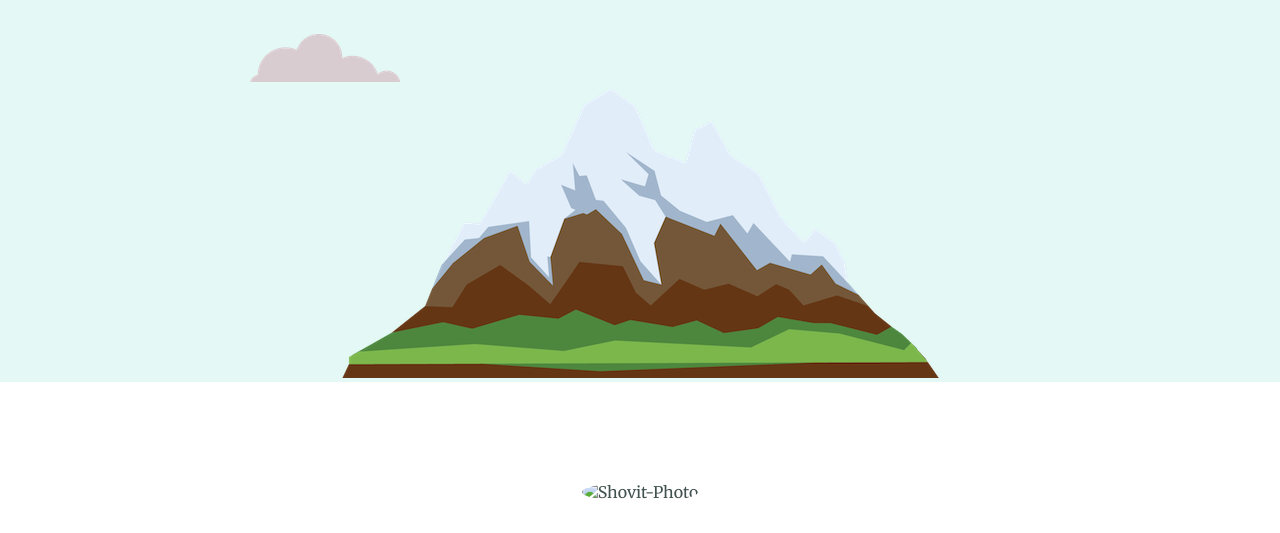
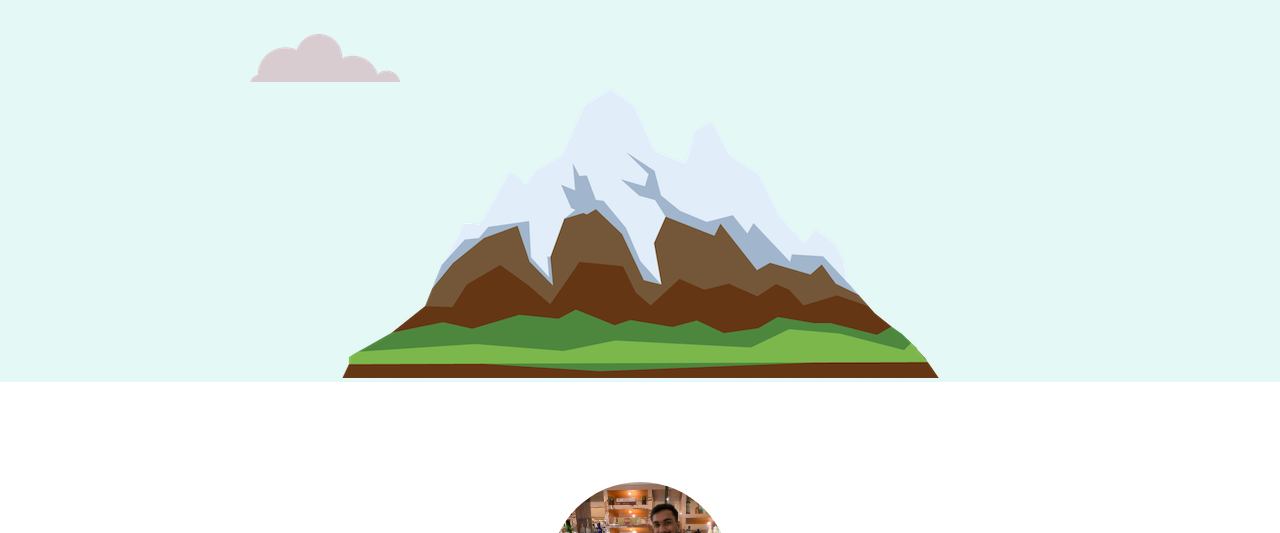
Before and after one commit to shovitAg/personalwebsite, a plain HTML site: page index.html in a window 1280 px wide. Shown: the part 386-919 px from the top of the page. Drawn offline with Linux system fonts and the light colour scheme.

Commit message:
Update index.html

```diff
--- a/index.html
+++ b/index.html
@@ -26,7 +26,7 @@
 
   <div class="middle-container">
     <div class="profile">
-      <img class="profile-picture" src="shovit.png" alt="Shovit-Photo">
+      <img class="profile-picture" src="images/shovit.png" alt="Shovit-Photo">
       <h2>Hello.</h2>
       <p class="intro">I am a Graduate, Web Designer & Developer, Editor and a typist. I ♥ tea.</p>
     </div>
```
